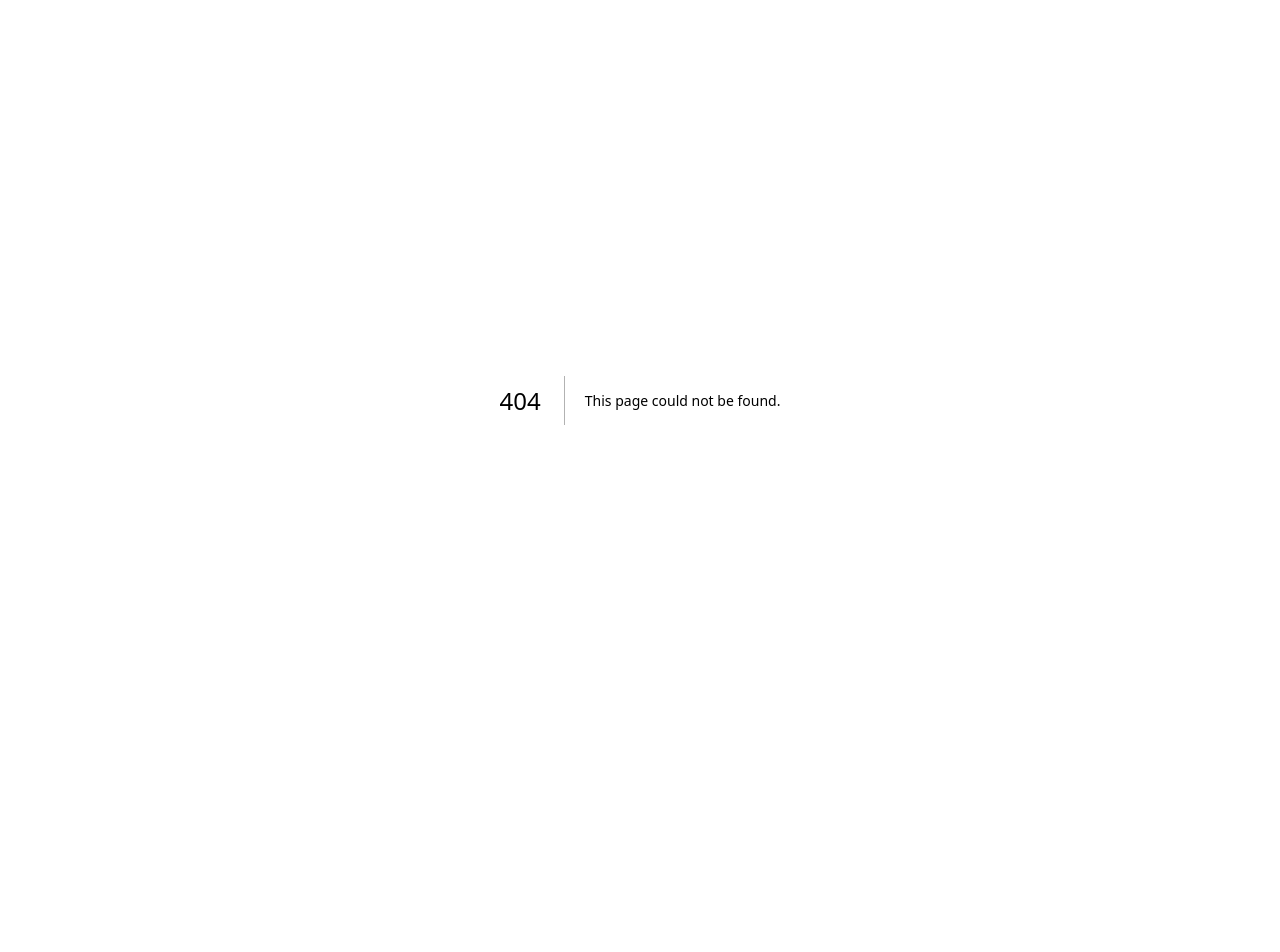
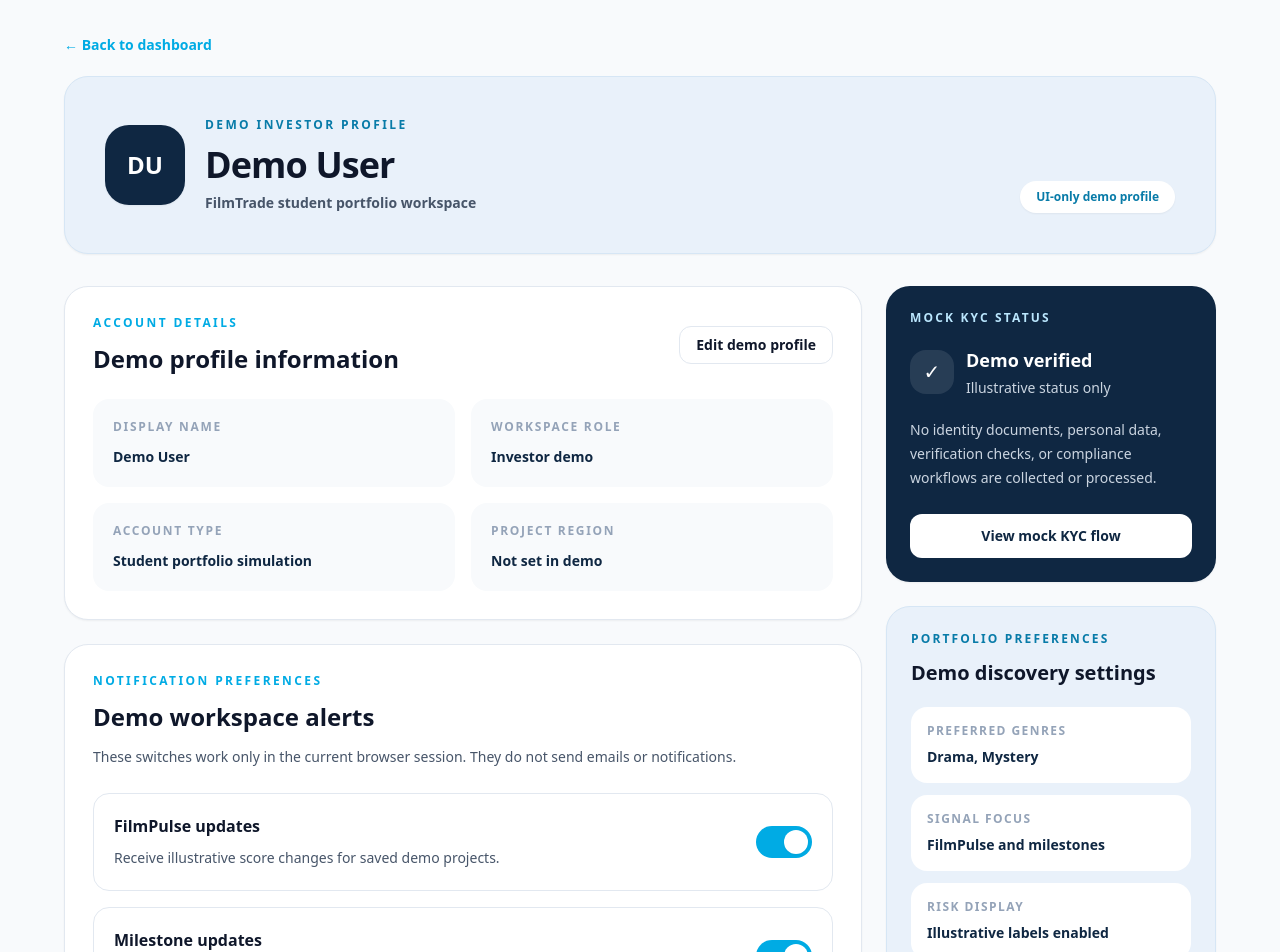
Before and after one commit to RakeshMalipeddi-06/filmtrade, a Next.js app: page /profile in a window 1280 px wide. Before the commit this address had no page. Shown: the top 952 px of the page. Before the commit the page ends 800 px from the top, so only its background shows below. Built offline with nearby package versions, Linux system fonts and the light colour scheme.

Commit message:
feat: add demo profile page

```diff
--- /dev/null
+++ b/src/app/profile/page.tsx
@@ -0,0 +1,198 @@
+"use client";
+
+import { useState } from "react";
+
+const preferences = [
+  {
+    title: "FilmPulse updates",
+    detail: "Receive illustrative score changes for saved demo projects.",
+    enabled: true,
+  },
+  {
+    title: "Milestone updates",
+    detail: "Receive mock production-stage and timeline updates.",
+    enabled: true,
+  },
+  {
+    title: "Weekly discovery digest",
+    detail: "Receive a UI-only weekly summary of fictional projects.",
+    enabled: false,
+  },
+];
+
+export default function ProfilePage() {
+  const [settings, setSettings] = useState(preferences);
+
+  function togglePreference(index: number) {
+    setSettings((current) =>
+      current.map((item, itemIndex) =>
+        itemIndex === index ? { ...item, enabled: !item.enabled } : item,
+      ),
+    );
+  }
+
+  return (
+    <main className="min-h-screen bg-[#f8fafc] px-5 py-8 text-[#0f172a] sm:px-8">
+      <div className="mx-auto max-w-6xl">
+        <a href="/dashboard" className="text-sm font-black text-[#00ABE4]">
+          ← Back to dashboard
+        </a>
+
+        <section className="mt-5 overflow-hidden rounded-3xl border border-[#d6e6f5] bg-[#e9f1fa] p-7 shadow-sm sm:p-10">
+          <div className="flex flex-col gap-6 sm:flex-row sm:items-end sm:justify-between">
+            <div className="flex items-center gap-5">
+              <div className="grid h-20 w-20 shrink-0 place-items-center rounded-3xl bg-[#0f2742] text-2xl font-black text-white shadow-sm">
+                DU
+              </div>
+              <div>
+                <p className="text-xs font-black uppercase tracking-[0.2em] text-[#087ba8]">
+                  Demo investor profile
+                </p>
+                <h1 className="mt-3 text-3xl font-black tracking-tight sm:text-4xl">
+                  Demo User
+                </h1>
+                <p className="mt-2 text-sm font-semibold text-slate-600">
+                  FilmTrade student portfolio workspace
+                </p>
+              </div>
+            </div>
+
+            <span className="w-fit rounded-full bg-white px-4 py-2 text-xs font-black text-[#087ba8] shadow-sm">
+              UI-only demo profile
+            </span>
+          </div>
+        </section>
+
+        <section className="mt-8 grid gap-6 lg:grid-cols-[minmax(0,1fr)_330px]">
+          <div className="space-y-6">
+            <article className="rounded-3xl border border-slate-200 bg-white p-6 shadow-sm sm:p-7">
+              <div className="flex flex-wrap items-center justify-between gap-4">
+                <div>
+                  <p className="text-xs font-black uppercase tracking-[0.2em] text-[#00ABE4]">
+                    Account details
+                  </p>
+                  <h2 className="mt-3 text-2xl font-black">Demo profile information</h2>
+                </div>
+                <button className="rounded-xl border border-slate-200 px-4 py-2 text-sm font-black transition hover:border-[#00ABE4] hover:bg-[#e9f1fa] hover:text-[#087ba8]">
+                  Edit demo profile
+                </button>
+              </div>
+
+              <div className="mt-6 grid gap-4 sm:grid-cols-2">
+                {[
+                  ["Display name", "Demo User"],
+                  ["Workspace role", "Investor demo"],
+                  ["Account type", "Student portfolio simulation"],
+                  ["Project region", "Not set in demo"],
+                ].map(([label, value]) => (
+                  <div key={label} className="rounded-2xl bg-[#f8fafc] p-5">
+                    <p className="text-xs font-black uppercase tracking-[0.14em] text-slate-400">
+                      {label}
+                    </p>
+                    <p className="mt-3 text-sm font-black text-[#0f2742]">{value}</p>
+                  </div>
+                ))}
+              </div>
+            </article>
+
+            <article className="rounded-3xl border border-slate-200 bg-white p-6 shadow-sm sm:p-7">
+              <p className="text-xs font-black uppercase tracking-[0.2em] text-[#00ABE4]">
+                Notification preferences
+              </p>
+              <h2 className="mt-3 text-2xl font-black">Demo workspace alerts</h2>
+              <p className="mt-3 max-w-2xl text-sm leading-6 text-slate-600">
+                These switches work only in the current browser session. They do not send emails or notifications.
+              </p>
+
+              <div className="mt-6 space-y-4">
+                {settings.map((setting, index) => (
+                  <div
+                    key={setting.title}
+                    className="flex items-center justify-between gap-5 rounded-2xl border border-slate-200 p-5"
+                  >
+                    <div>
+                      <h3 className="font-black">{setting.title}</h3>
+                      <p className="mt-2 max-w-xl text-sm leading-6 text-slate-600">
+                        {setting.detail}
+                      </p>
+                    </div>
+
+                    <button
+                      type="button"
+                      onClick={() => togglePreference(index)}
+                      aria-pressed={setting.enabled}
+                      aria-label={`Toggle ${setting.title}`}
+                      className={`relative h-8 w-14 shrink-0 rounded-full transition ${
+                        setting.enabled ? "bg-[#00ABE4]" : "bg-slate-200"
+                      }`}
+                    >
+                      <span
+                        className={`absolute top-1 h-6 w-6 rounded-full bg-white shadow-sm transition ${
+                          setting.enabled ? "left-7" : "left-1"
+                        }`}
+                      />
+                    </button>
+                  </div>
+                ))}
+              </div>
+            </article>
+          </div>
+
+          <aside className="space-y-6">
+            <section className="rounded-3xl bg-[#0f2742] p-6 text-white shadow-sm">
+              <p className="text-xs font-black uppercase tracking-[0.18em] text-sky-200">
+                Mock KYC status
+              </p>
+              <div className="mt-5 flex items-center gap-3">
+                <span className="grid h-11 w-11 place-items-center rounded-2xl bg-white/10 text-xl">
+                  ✓
+                </span>
+                <div>
+                  <p className="text-lg font-black">Demo verified</p>
+                  <p className="mt-1 text-sm text-slate-300">Illustrative status only</p>
+                </div>
+              </div>
+              <p className="mt-5 text-sm leading-6 text-slate-300">
+                No identity documents, personal data, verification checks, or compliance workflows are collected or processed.
+              </p>
+              <button className="mt-6 w-full rounded-xl bg-white px-4 py-3 text-sm font-black text-[#0f2742]">
+                View mock KYC flow
+              </button>
+            </section>
+
+            <section className="rounded-3xl border border-[#d6e6f5] bg-[#e9f1fa] p-6 shadow-sm">
+              <p className="text-xs font-black uppercase tracking-[0.18em] text-[#087ba8]">
+                Portfolio preferences
+              </p>
+              <h2 className="mt-3 text-xl font-black">Demo discovery settings</h2>
+
+              <div className="mt-5 space-y-3">
+                {[
+                  ["Preferred genres", "Drama, Mystery"],
+                  ["Signal focus", "FilmPulse and milestones"],
+                  ["Risk display", "Illustrative labels enabled"],
+                ].map(([label, value]) => (
+                  <div key={label} className="rounded-2xl bg-white p-4">
+                    <p className="text-xs font-black uppercase tracking-[0.12em] text-slate-400">
+                      {label}
+                    </p>
+                    <p className="mt-2 text-sm font-black text-[#0f2742]">{value}</p>
+                  </div>
+                ))}
+              </div>
+            </section>
+
+            <section className="rounded-3xl border border-slate-200 bg-white p-6 shadow-sm">
+              <p className="text-xs font-black uppercase tracking-[0.18em] text-[#00ABE4]">
+                Demo notice
+              </p>
+              <p className="mt-4 text-sm leading-7 text-slate-600">
+                This profile does not represent a real account, investor, identity check, portfolio, or financial preference.
+              </p>
+            </section>
+          </aside>
+        </section>
+      </div>
+    </main>
+  );
+}
--- a/src/components/dashboard/DashboardSidebar.tsx
+++ b/src/components/dashboard/DashboardSidebar.tsx
@@ -5,7 +5,7 @@ const navigation = [
   { label: "FilmPulse", href: "/filmpulse" },
   { label: "Watchlist", href: "/watchlist" },
   { label: "Activity", href: "/activity" },
-  { label: "Profile", href: "#" },
+  { label: "Profile", href: "/profile" },
   { label: "Settings", href: "#" },
 ];
 
@@ -14,7 +14,7 @@ export default function DashboardSidebar() {
     <aside className="hidden min-h-screen w-[280px] shrink-0 flex-col bg-[#0f2742] p-5 text-white lg:flex">
       <div className="rounded-2xl border border-white/10 bg-white/5 p-5">
         <div className="flex items-center gap-3">
-          <div className="grid h-11 w-11 place-items-center rounded-xl bg-[#00ABE4] text-lg font-black text-[#0f172a]">
+          <div className="grid h-11 w-11 place-items-center rounded-xl bg-[#00ABE4] text-lg font-black text-[#0f2742]">
             FT
           </div>
           <div>
```
